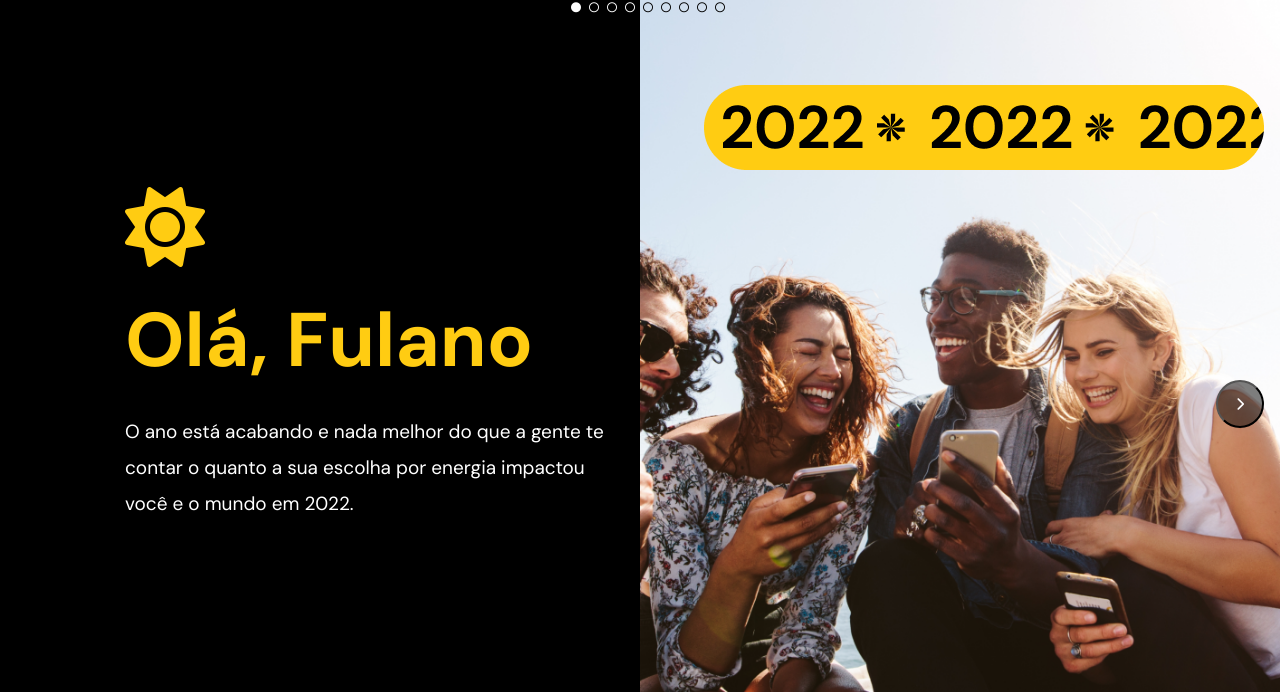
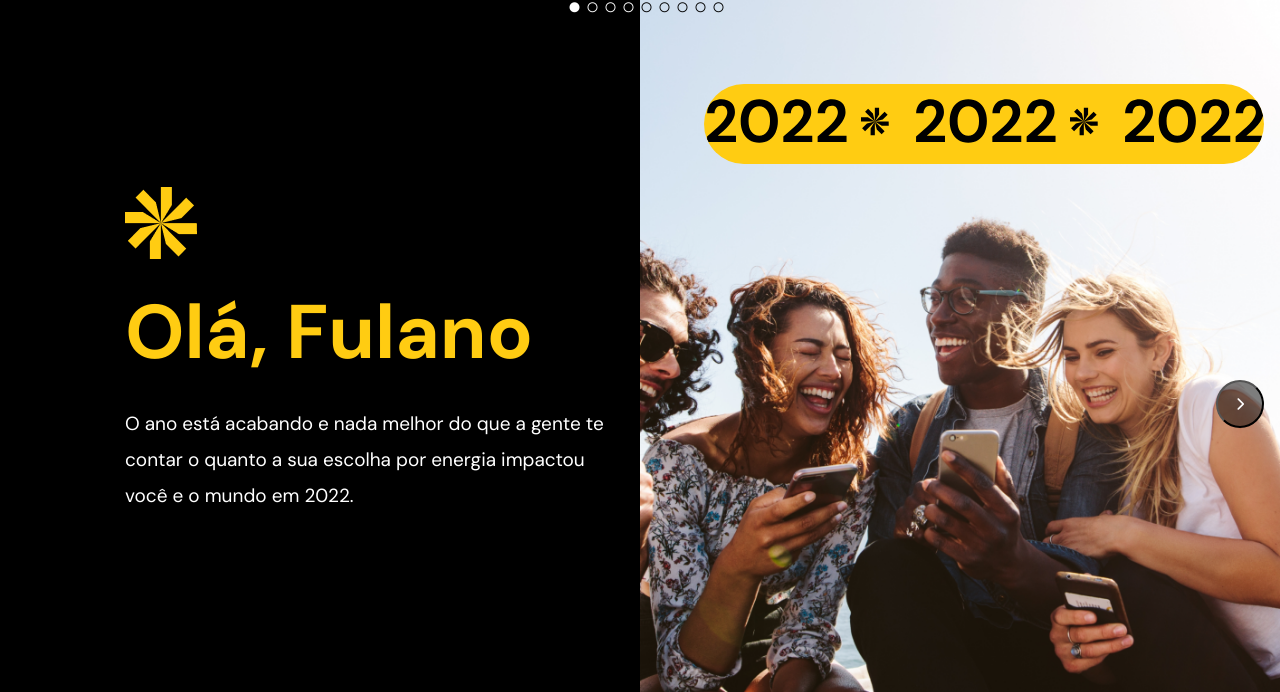
Before and after one commit to lucasc0rrea/wrapped-energy-company, a plain HTML site: page index.html in a window 1280 px wide. Shown: the part 108-800 px from the top of the page. Drawn offline with Linux system fonts and the light colour scheme.

Commit message:
finaliza primeira pagina

```diff
--- a/index.html
+++ b/index.html
@@ -52,18 +52,13 @@
             </nav>
     </div>
     <div class="slide-items">
-        <div class="year-vector" >
-            <div class="background-year">
-                <img src="./img/year-vetor.png" alt="">
-            </div>
-        </div>
+        <img class="year-vector" src="./img/animate-vector-year.svg" alt="">
         <div class="page-1">
             <container class="client-info">
-                <i class="fa-solid fa-sun" id="sun-vetor"></i>
+                <img src="./img/vector_yellow.png" alt="">
                 <h1 class="hero-page-1">Olá, Fulano</h1>
                 <p class="p-page-1">O ano está acabando e nada melhor do que a gente te contar o quanto a sua escolha por energia impactou você e o mundo em 2022.
                 </p>
-                <img class="box-year" src="./img/year-vetor-mobile.png" alt="">
             </container>
         </div>
     </div>
--- a/style.css
+++ b/style.css
@@ -18,7 +18,7 @@ body {
     gap: 8px;
     width: 275px;
     height: 52px;
-    left: 40%;
+    left: 740px;
     top: 48px;
     background: #FFFFFF;
     position: absolute;
@@ -40,10 +40,11 @@ body {
 .client-story {
     display: flex;
     gap: 8px;
-    width: 100%;
+    width: -webkit-fill-available;
     position: absolute;
     top: 110px;
     justify-content: center;
+    left: 1%;
 }
 
 #select-story {
@@ -59,12 +60,6 @@ body {
 .other-story-black{
     color: black;
     font-size: 10px;
-}
-
-.background-year {
-    position: absolute;
-    left: 55%;
-    top: 193px;
 }
 
 .page-1 {
@@ -109,14 +104,6 @@ body {
     flex-grow: 0;
 }
 
-#sun-vetor {
-    color: #FFCC12;
-    flex: none;
-    order: 0;
-    flex-grow: 0;
-    font-size: 500%;
-}
-
 .box-year {
     display:none;
 }
@@ -146,6 +133,14 @@ body {
     left: 20%px;
     top: 35%;
     width: 120%;
+}
+
+.year-vector {
+    position: absolute;
+    top: 192px;
+    left: 55%;
+    width: relative;
+    height: relative;
 }
 
 @media screen and (max-width: 376px) {
@@ -254,10 +249,6 @@ body {
         margin: 5px;
     }
 
-    .background-year {
-        display: none;
-    }
-
     .client-story {
         display: none;
     }
```
Also changed, not shown: img/animate-vector-year.svg (added), img/vector_yellow.png (added), img/year-vetor-mobile.png (deleted), img/year-vetor.png (deleted).
